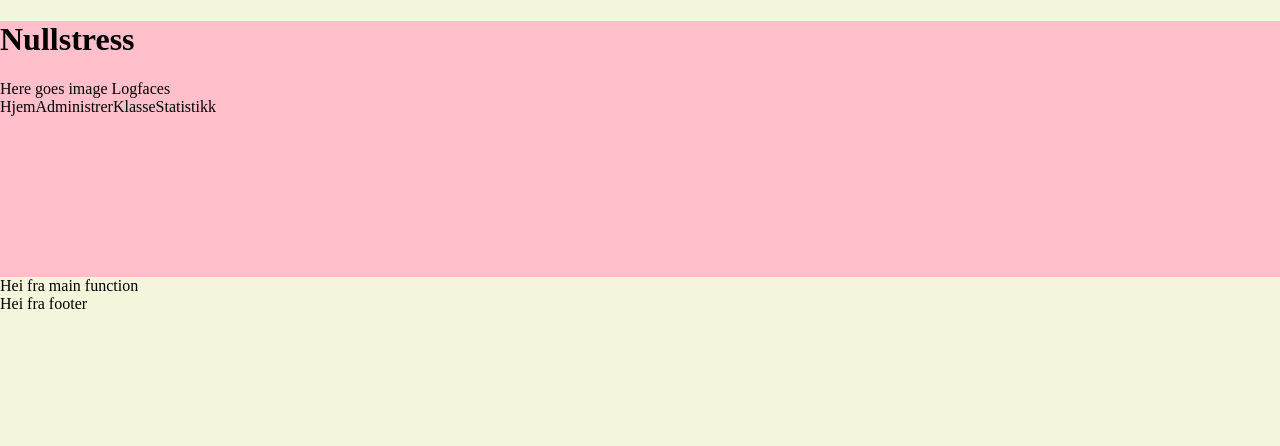
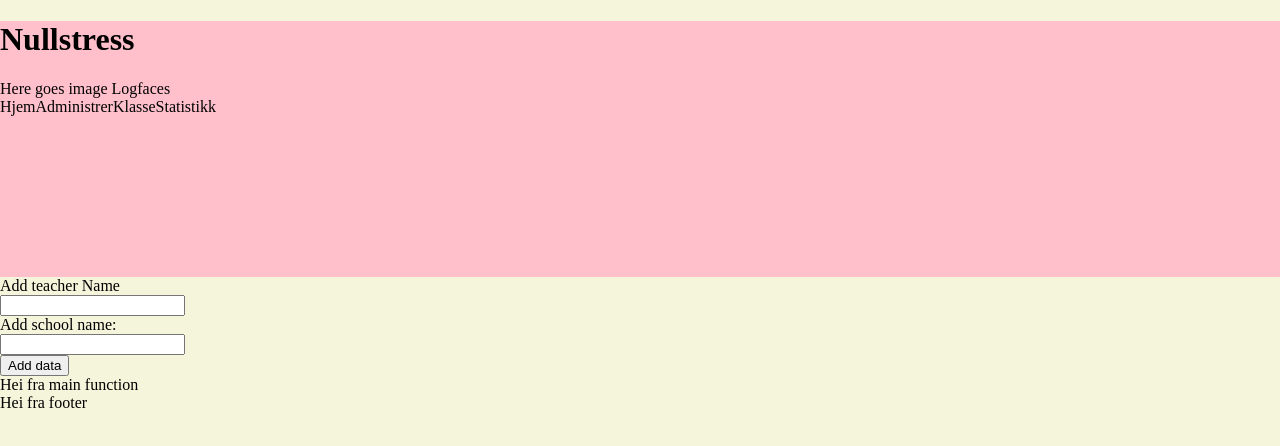
Before and after one commit to johanparnian/NullStressSolution, a Next.js app in the folder Front/nullfront/: page / in a window 1280 px wide. Shown: the top 446 px of the page. Built offline with nearby package versions, Linux system fonts and the light colour scheme.

Commit message:
Added createadmin component and function

```diff
--- /dev/null
+++ b/Front/nullfront/Components/createadmin.js
@@ -0,0 +1,37 @@
+import { useState } from "react"
+
+const PostCreateAdmin = async (data) => {
+const response = await fetch ("URLHERE", {
+method: "POST",
+headers: { 'Content-Type': 'application/json'},
+body: JSON.stringify(data)
+})
+return response.json()
+}
+
+export default function CreateAdmin(props) {
+
+const [Name, setName] = useState("")
+const [School, setSchool] = useState("")
+
+
+return (
+        <form classname="creatingAdmin" onSubmit={
+            (event) => {
+                event.preventDefault()
+                PostCreateAdmin({Name, School})
+            }
+        }>
+            <div>
+            <label>
+                    <p>Add teacher Name</p>
+                    <input type="text" value={Name} onChange={event => setName(event.target.value)}></input>
+                    <p>Add school name:</p>
+                    <input type="text" value={School} onChange={event => setSchool(event.target.value)}></input>
+            </label>
+            <br></br>
+                <button type="submit">Add data</button>
+
+            </div>
+        </form>
+    )}
--- a/Front/nullfront/pages/index.js
+++ b/Front/nullfront/pages/index.js
@@ -2,6 +2,7 @@ import Head from 'next/head'
 import Image from 'next/image'
 import HeaderView from '../Components/Admin/HeaderView'
 import Main from '../Components/Admin/Main'
+import CreateAdmin from '../Components/createadmin'
 import styles from '../styles/Home.module.css'
 
 export default function Home() {
@@ -17,6 +18,7 @@ export default function Home() {
 
 
             <HeaderView />
+            <CreateAdmin></CreateAdmin>
 
 
           <div id="container2">
```
